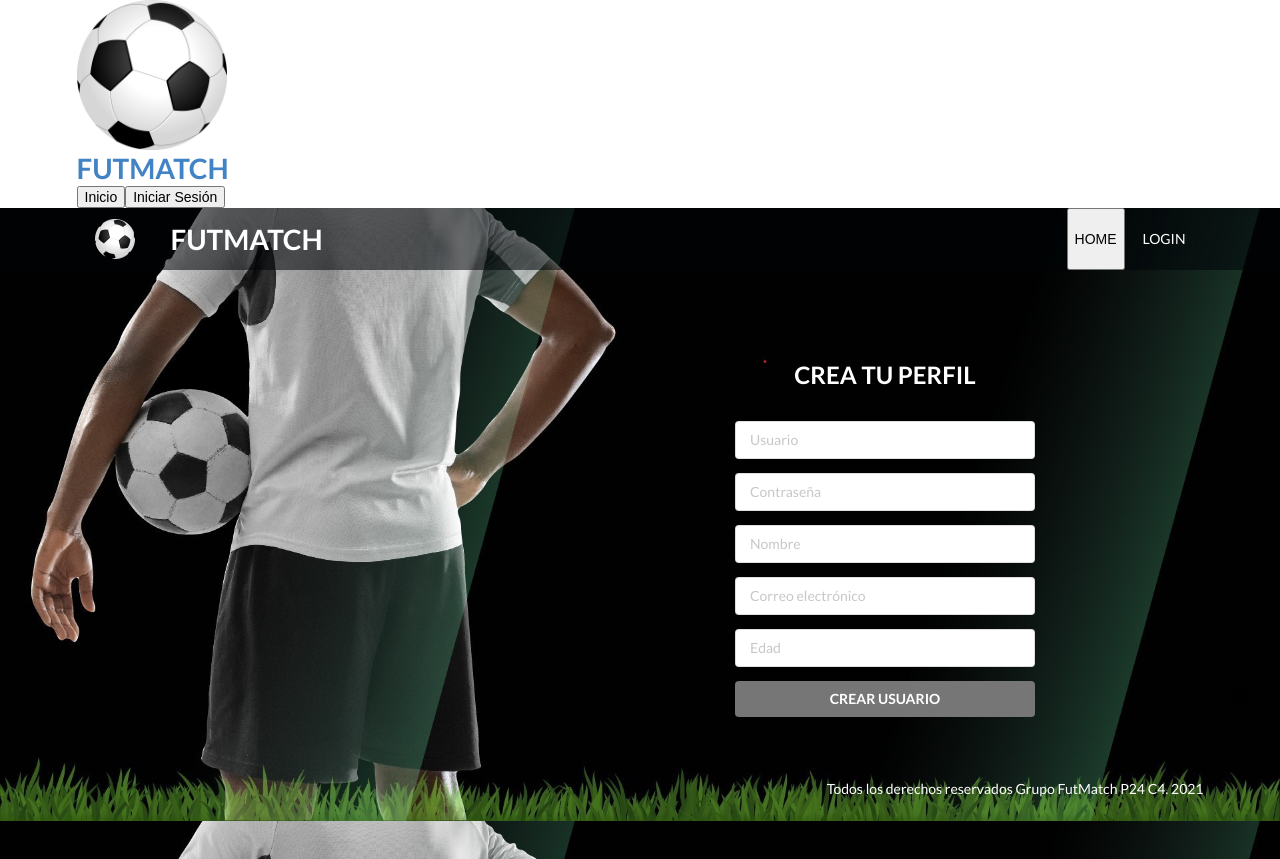
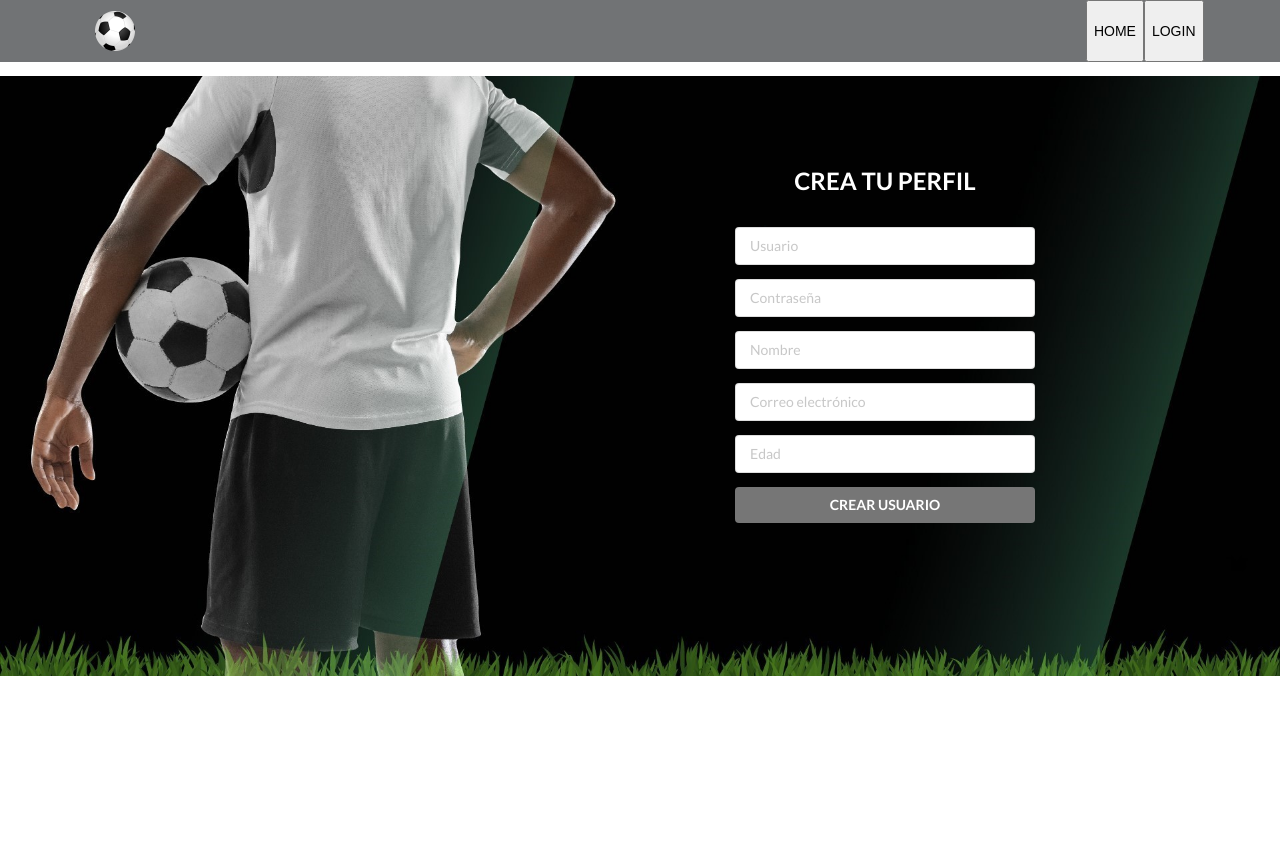
Before and after one commit to RuedaGJuan/4a-futbol-tinder-g24, a Vue app in the folder Proyecto/frontend-futmatch/: page /user/signUp in a window 1280 px wide. After the commit the page ends 800 px from the top, so only its background shows below. Built offline with nearby package versions, Linux system fonts and the light colour scheme; what @vue/apollo-option would draw is missing.

Commit message:
cambie un type=number

```diff
--- a/Proyecto/frontend-futmatch/src/App.vue
+++ b/Proyecto/frontend-futmatch/src/App.vue
@@ -3,25 +3,24 @@
   <div id="app" class="app">
 
 
+    <div class="ui secondary menu">
       <div class="ui container">
 
           <div class="left menu">
             <router-link class="item" to="/user/home">
-            <img  class="ui small image"  src="./assets/FUT_logo.png" alt="Ecommerce"/>
+              <img class="ui small image" src="./assets/FUT_logo.png" alt="Ecommerce" />
             </router-link>
-          <router-link class="item" to="/user/home">
-            <h1>FUTMATCH</h1>
-          </router-link>
+
           </div>
 
           <div class="right menu">
-          <button v-if="!is_auth" v-on:click="loadHome"> Inicio </button>
-          <button v-if="!is_auth" v-on:click="loadLogIn" > Iniciar Sesión </button>
-          <button v-if="is_auth" v-on:click="logOut"> Cerrar Sesión </button>
+            <button v-if="!is_auth" v-on:click="loadHome"> HOME </button>
+            <button v-if="!is_auth" v-on:click="loadLogIn">LOGIN</button>
+            <button v-if="is_auth" v-on:click="logOut">CERRAR SESIÓN</button>
           </div>
 
       </div>
-
+    </div>
 
     <div class="main-component">
       <router-view
@@ -31,6 +30,10 @@
       >
       </router-view>
     </div>
+
+    <footer class="footer">
+        <p>Todos los derechos reservados Grupo FutMatch P24 C4. 2021</p>
+      </footer>
 
   </div>
 
@@ -90,8 +93,14 @@ export default {
 </script>
 
 <style lang="scss" scoped>
+
+body{
+    margin: 0 0 0 0;
+  }
+
 .ui.menu.secondary {
   background-color: #0005088e;
+  }
 
   .item {
     color: #ffffff;
@@ -114,6 +123,22 @@ export default {
         cursor: pointer;
       }
     }
+
   }
+
+.main-component{
+    height: 75vh;
+    margin: 0%;
+    padding: 0%;
+
+    background: #FDFEFE ;
+  }
+
+  .footer {
+  text-align: right;
+  font-weight: lighter;
+  margin-top: 62px;
+  margin-bottom: 60px;
+  color: white;
 }
 </style>
--- a/Proyecto/frontend-futmatch/src/components/Convocatorias.vue
+++ b/Proyecto/frontend-futmatch/src/components/Convocatorias.vue
@@ -1,58 +1,26 @@
 <template>
   <body>
-    <BasicLayouts>
+
       <div class="ver-convocatorias">
         <h2>CONVOCATORIAS VIGENTES</h2>
         <div class="ui grey inverted segment">
-          <div class="ui inverted relaxed divided animated list">
-            <div class="item">
+          <ul class="ui inverted relaxed divided animated list">
+            <li class="item" v-for="convocatoria of convocatoriaTodas" :key="convocatoria.id">
               <div class="right floated content">
                 <div class="ui green button">Unirme</div>
               </div>
               <div class="content">
-                <div class="header">Snickerdoodle</div>
-                An excellent companion
+                <ul class="header">
+                  <li>{{convocatoria.fecha}}</li>
+                  <li>{{convocatoria.hora}}</li>
+                  <li>{{convocatoria.localidad}}</li>
+                </ul>
               </div>
-            </div>
-            <div class="item">
-              <div class="right floated content">
-                <div class="ui green button">Unirme</div>
-              </div>
-              <div class="content">
-                <div class="header">Poodle</div>
-                A poodle, its pretty basic
-              </div>
-            </div>
-            <div class="item">
-              <div class="right floated content">
-                <div class="ui green button">Unirme</div>
-              </div>
-              <div class="content">
-                <div class="header">Paulo</div>
-                He's also a dog
-              </div>
-            </div>
-            <div class="item">
-              <div class="right floated content">
-                <div class="ui green button">Unirme</div>
-              </div>
-              <div class="content">
-                <div class="header">Paulo</div>
-                He's also a dog
-              </div>
-            </div>
-            <div class="item">
-              <div class="right floated content">
-                <div class="ui green button">Unirme</div>
-              </div>
-              <div class="content">
-                <div class="header">Paulo</div>
-                He's also a dog
-              </div>
-            </div>
-          </div>
+            </li>
+          </ul>
         </div>
       </div>
+
       <div class="crear-convocatorias">
         <h2>CREAR CONVOCATORIA</h2>
         <form class="ui form" v-om:submit.prevent="processConvocatoria">
@@ -86,20 +54,18 @@
           </button>
         </form>
       </div>
-      <footer class="footer">
-        <p>Todos los derechos reservados Grupo FutMatch P24 C4. 2021</p>
-      </footer>
-    </BasicLayouts>
+
+
   </body>
 </template>
 
 <script>
 import gql from "graphql-tag";
-import BasicLayouts from "../layouts/BasicLayouts.vue";
+
 
 export default {
   name: "Convocatorias",
-  BasicLayouts,
+
 
   data: function () {
     return {
@@ -169,6 +135,28 @@ export default {
         });
     },
   },
+
+apollo: {
+    convocatoriaTodas: {
+      query: gql`
+        query ($fecha: String!) {
+          convocatoriaTodas(fecha: $fecha) {
+            id
+            fecha
+            hora
+            localidad
+          }
+        }
+      `,
+      variables() {
+        return {
+
+        };
+      },
+    },
+  }
+
+
 };
 </script>
 
--- a/Proyecto/frontend-futmatch/src/components/Home.vue
+++ b/Proyecto/frontend-futmatch/src/components/Home.vue
@@ -1,6 +1,6 @@
 <template>
   <html>
-    <BasicLayouts>
+
       <div class="texto">
         <h2>HAZ PARTE</h2>
         <h1>DEL JUEGO</h1>
@@ -17,20 +17,18 @@
           CREATE ACCOUNT
         </button>
       </div>
-      <footer class="footer">
-        <p>Todos los derechos reservados Grupo FutMatch P24 C4. 2021</p>
-      </footer>
-    </BasicLayouts>
+
+
   </html>
 </template>
 
 <script>
-import BasicLayouts from "../layouts/BasicLayouts.vue";
+
 
 export default {
   name: "Home",
   components: {
-    BasicLayouts,
+
   },
 };
 </script>
--- a/Proyecto/frontend-futmatch/src/components/Login.vue
+++ b/Proyecto/frontend-futmatch/src/components/Login.vue
@@ -1,6 +1,6 @@
 <template>
   <html>
-    <BasicLayouts>
+
       <div class="login">
         <h2>INICIA SESIÓN</h2>
         <form class="ui form" v-on:submit.prevent="processLogInUser">
@@ -20,21 +20,19 @@
           </button>
         </form>
       </div>
-      <footer class="footer">
-        <p>Todos los derechos reservados Grupo FutMatch P24 C4. 2021</p>
-      </footer>
-    </BasicLayouts>
+
+
   </html>
 </template>
 
 <script>
-import BasicLayouts from "../layouts/BasicLayouts.vue";
+
 import gql from "graphql-tag";
 
 export default {
   name: "LogIn",
   components: {
-    BasicLayouts,
+
   },
   data: function () {
     return {
--- a/Proyecto/frontend-futmatch/src/components/Menu.vue
+++ /dev/null
@@ -1,65 +0,0 @@
-<template>
-  <div class="ui secondary menu">
-    <div class="ui container">
-      <div class="left menu">
-        <router-link class="item" to="/user/home">
-          <img
-            class="ui small image"
-            src="../assets/FUT_logo.png"
-            alt="Ecommerce"
-          />
-        </router-link>
-        <router-link class="item" to="/user/home">
-          <h1>FUTMATCH</h1>
-        </router-link>
-      </div>
-      <div class="right menu">
-        <button class="button" @click="$router.push('/user/login')" v-if="!is_auth"> HOME </button>
-        <router-link class="item" to="/user/login" v-if="!is_auth">
-          LOGIN
-        </router-link>
-
-          <router-link class="item" to="/user/home"  v-if="is_auth">CERRAR SESIÓN</router-link>
-
-      </div>
-    </div>
-  </div>
-
-
-
-</template>
-
-<script>
-export default {
-  name: "Menu",
-};
-</script>
-
-<style lang="scss" scoped>
-.ui.menu.secondary {
-  background-color: #0005088e;
-
-  .item {
-    color: #ffffff;
-    &:hover {
-      color: #21ba45;
-    }
-  }
-  .menu.left {
-    width: 40%;
-    .ui.image {
-      width: 40px;
-    }
-  }
-  .menu.right {
-    width: 40%;
-    justify-content: flex-end;
-    .logout,
-    .cart {
-      &:hover {
-        cursor: pointer;
-      }
-    }
-  }
-}
-</style>
--- a/Proyecto/frontend-futmatch/src/components/SignUp.vue
+++ b/Proyecto/frontend-futmatch/src/components/SignUp.vue
@@ -1,6 +1,6 @@
 <template>
   <body>
-    <BasicLayouts>
+
       <div class="register">
         <h2>CREA TU PERFIL</h2>
         <form class="ui form" v-on:submit.prevent="processSignUp">
@@ -8,38 +8,33 @@
             <input type="text" v-model="user.username" placeholder="Usuario">
           </div>
           <div class="field">
-            <input
-              type="password" v-model="user.password" placeholder="Contraseña">
+            <input type="password" v-model="user.password" placeholder="Contraseña">
           </div>
           <div class="field">
             <input type="text" v-model="user.name" placeholder="Nombre">
           </div>
           <div class="field">
-            <input
-              type="email" v-model="user.email" placeholder="Correo electrónico">
+            <input type="email" v-model="user.email" placeholder="Correo electrónico">
           </div>
           <div class="field">
-            <input type="text" v-model="user.age" placeholder="Edad">
+            <input type="number" v-model="user.edad" placeholder="Edad">
           </div>
-          <button
-            class="ui button fluid grey" type="submit" :class="{ loading }">CREAR USUARIO</button>
+          <button class="ui button fluid grey" type="submit" >CREAR USUARIO</button>
         </form>
       </div>
-      <footer class="footer">
-        <p>Todos los derechos reservados Grupo FutMatch P24 C4. 2021</p>
-      </footer>
-    </BasicLayouts>
+
+
   </body>
 </template>
 
 <script>
-import BasicLayouts from "../layouts/BasicLayouts.vue";
+
 import gql from "graphql-tag";
 
 export default {
   name: "SignUp",
   components: {
-    BasicLayouts,
+
   },
   data: function () {
     return {
@@ -48,7 +43,7 @@ export default {
         password: "",
         name: "",
         email: "",
-        age: "",
+        edad: "",
       },
     };
   },
@@ -58,7 +53,7 @@ export default {
       await this.$apollo
         .mutate({
           mutation: gql`
-            mutation ($userInput: SignUpInput!) {
+            mutation($userInput: SignUpInput!) {
               signUpUser(userInput: $userInput) {
                 refresh
                 access
@@ -113,11 +108,5 @@ body {
     }
   }
 }
-.footer {
-  text-align: right;
-  font-weight: lighter;
-  margin-top: 62px;
-  margin-bottom: 60px;
-  color: white;
-}
+
 </style>
--- a/Proyecto/frontend-futmatch/src/layouts/BasicLayouts.vue
+++ /dev/null
@@ -1,21 +0,0 @@
-<template>
-  <div class="basic-layouts">
-    <Menu />
-    <div class="ui container">
-      <slot />
-    </div>
-  </div>
-</template>
-
-<script>
-import Menu from "../components/Menu.vue";
-
-export default {
-  name: "BasicLayouts.vue",
-  components: {
-    Menu,
-  },
-};
-</script>
-
-<style></style>
```
Lines whose indentation alone changed are shown as unchanged.
